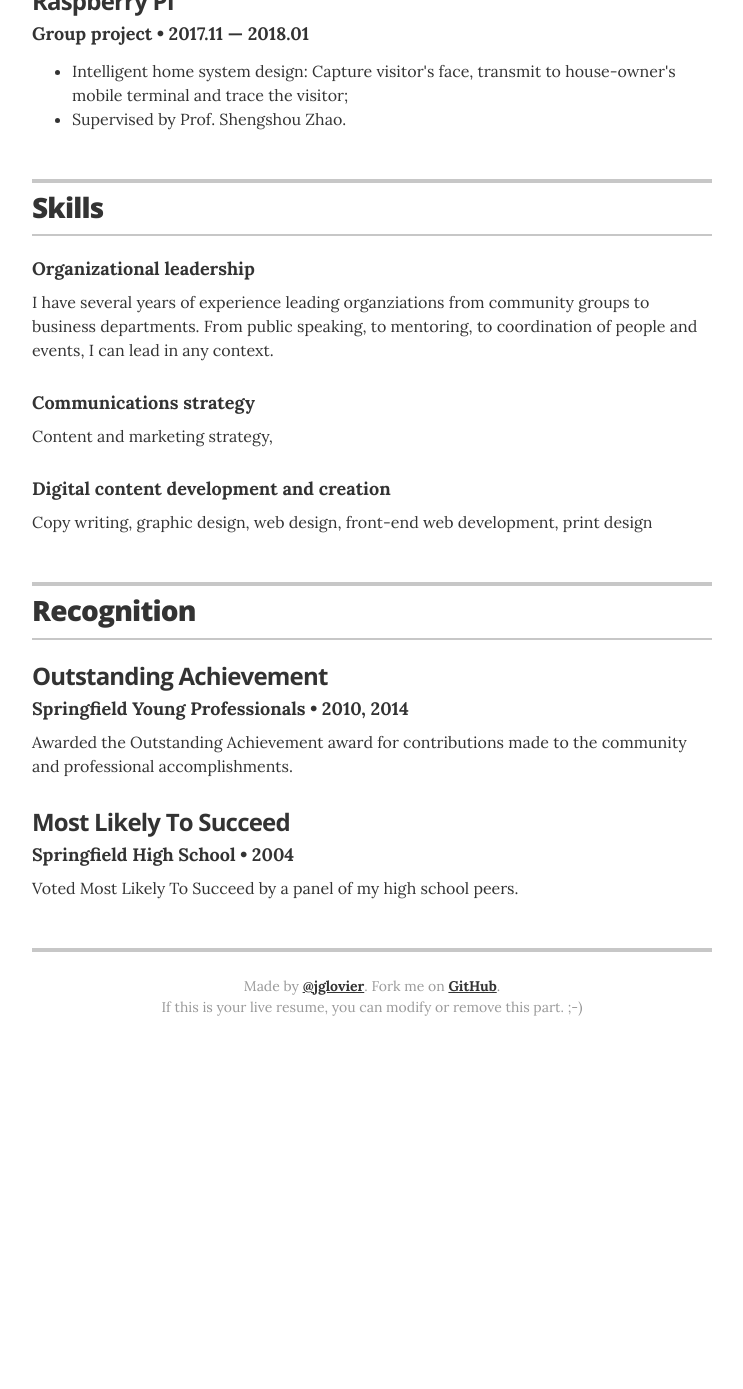
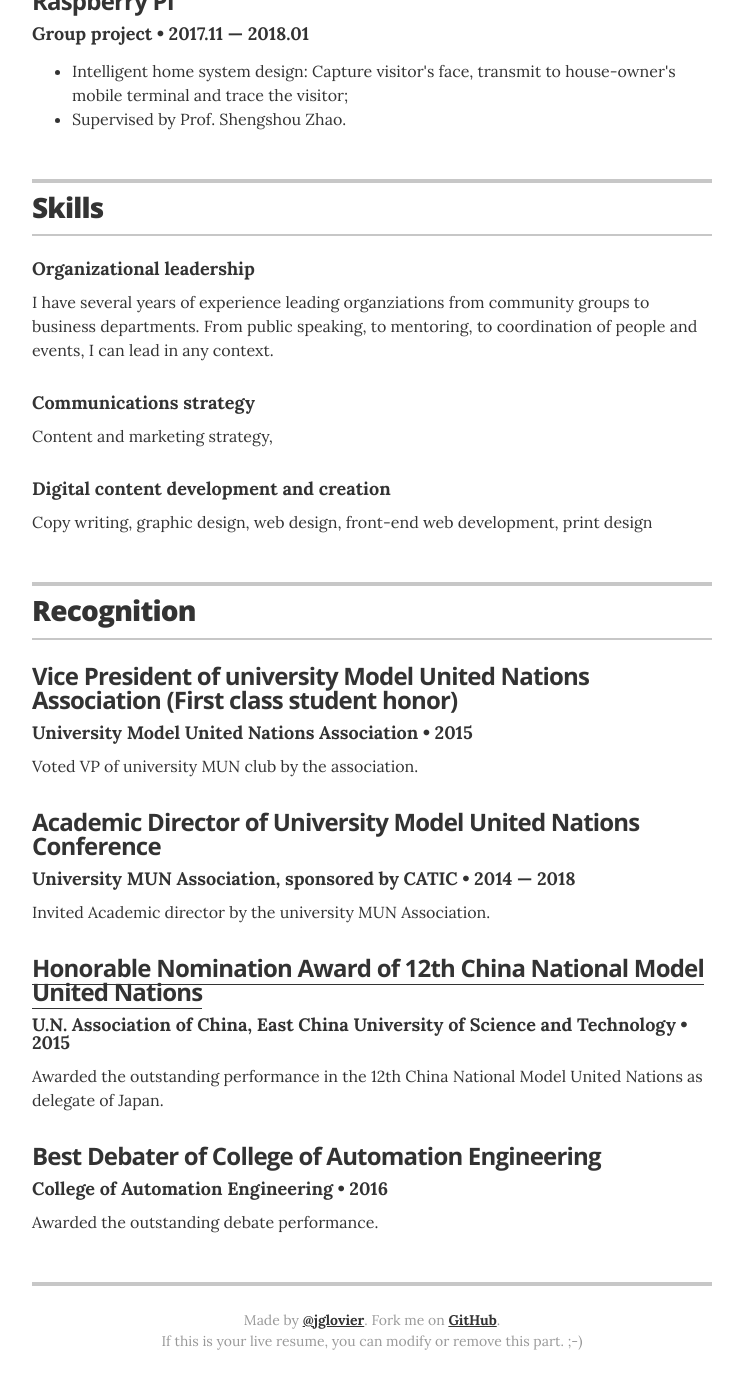
Before and after one commit to zero-cooper/zero-cooper.github.io, a Jekyll site: the page built from index.html, in a window 1280 px wide and 1400 px high, scrolled down 2160 px. Shown: the top 1389 px of the window, without its empty margins (268-1011 px from the left). Built offline with Jekyll 4.4.1, drawn with Linux system fonts in a browser that asks for light colours; before the commit the page ends 3226 px from its top, so only the background shows below that.

Commit message:
Update recognitions.yml

```diff
--- a/_data/recognitions.yml
+++ b/_data/recognitions.yml
@@ -1,10 +1,21 @@
 # Recognitions
-- award: Outstanding Achievement
-  organization: Springfield Young Professionals
-  year: 2010, 2014
-  summary: Awarded the Outstanding Achievement award for contributions made to the community and professional accomplishments.
+- award: Vice President of university Model United Nations Association (First class student honor)
+  organization: University Model United Nations Association
+  year: 2015
+  summary: Voted VP of university MUN club by the association.
 
-- award: Most Likely To Succeed
-  organization: Springfield High School
-  year: 2004
-  summary: Voted Most Likely To Succeed by a panel of my high school peers.
+- award: Academic Director of University Model United Nations Conference
+  organization: University MUN Association, sponsored by CATIC
+  year: 2014 &mdash; 2018
+  summary: Invited Academic director by the university MUN Association.
+
+- award: <a href="http://www.unachina.org/article/content/view?id=46">Honorable Nomination Award of 12th China National Model United Nations</a>
+  organization: U.N. Association of China, East China University of Science and Technology
+  year: 2015
+  summary: Awarded the outstanding performance in the 12th China National Model United Nations as delegate of Japan.
+
+
+- award: Best Debater of College of Automation Engineering
+  organization: College of Automation Engineering
+  year: 2016
+  summary: Awarded the outstanding debate performance.
```
